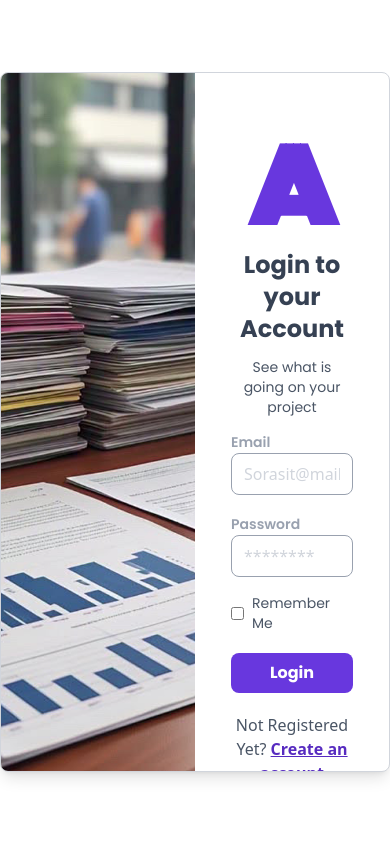
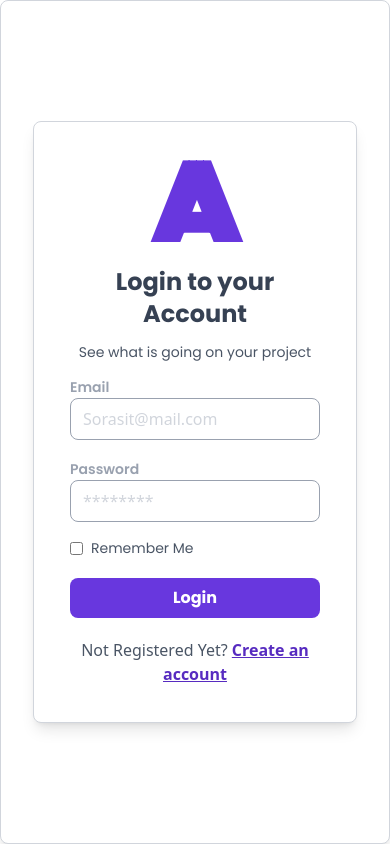
Before and after one commit to CSC105-2024/G12-Agile, a React (Vite) app: page / in a window 390 px wide. Built offline with nearby package versions, Linux system fonts and the light colour scheme.

Commit message:
Responsive regis/login

```diff
--- a/src/pages/Login.jsx
+++ b/src/pages/Login.jsx
@@ -20,24 +20,25 @@ const Login = () => {
   };
 
   return (
-    <div className="flex items-center justify-center min-h-screen">
-      {/*image and form*/}
-      <div className="flex w-[1000px] h-[700px] bg-white shadow-lg rounded-lg overflow-hidden border border-gray-300">
+    <div className="flex items-center justify-center min-h-screen bg-white p-8 shadow-lg rounded-lg border border-gray-300">
+      {/* image and form */}
+      <div className="flex flex-col md:flex-row w-[1000px] h-full md:h-[700px] bg-white shadow-lg rounded-lg overflow-hidden border border-gray-300">
 
+        {/* image */}
         <div
-          className="w-1/2 bg-cover bg-center"
+          className="hidden md:block w-full md:w-1/2 h-[250px] md:h-auto bg-cover bg-center"
           style={{ backgroundImage: `url(${rectangleImg})` }}
         ></div>
 
-        {/*form*/}
-        <div className="w-1/2 p-9 mt-8">
+        {/* form */}
+        <div className="w-full md:w-1/2 p-9 flex flex-col justify-center">
           <div className="text-8xl font-bold font-monoton text-[#6837DE] text-center mb-3">
             A
           </div>
           <div className="text-2xl font-bold font-poppins text-gray-700 text-center mb-3">
             Login to your Account
           </div>
-        <div className=" text-sm font-poppins text-gray-600 text-center mb-3">
+          <div className="text-sm font-poppins text-gray-600 text-center mb-3">
             See what is going on your project
           </div>
 
@@ -53,7 +54,9 @@ const Login = () => {
                 {...register("email", { required: "Email is required" })}
                 className="w-full px-3 py-2 border border-gray-400 rounded-lg focus:outline-none focus:ring-1 focus:ring-purple-500 placeholder-gray-300"
               />
-              {errors.email && <p className="text-red-500 text-sm">{errors.email.message}</p>}
+              {errors.email && (
+                <p className="text-red-500 text-sm">{errors.email.message}</p>
+              )}
             </div>
 
             {/* Password */}
@@ -67,7 +70,9 @@ const Login = () => {
                 {...register("password", { required: "Password is required" })}
                 className="w-full px-3 py-2 border border-gray-400 rounded-lg focus:outline-none focus:ring-1 focus:ring-purple-500 placeholder-gray-300"
               />
-              {errors.password && <p className="text-red-500 text-sm">{errors.password.message}</p>}
+              {errors.password && (
+                <p className="text-red-500 text-sm">{errors.password.message}</p>
+              )}
             </div>
 
             {/* Remember Me */}
@@ -88,7 +93,10 @@ const Login = () => {
           {/* Register Link */}
           <p className="text-center mt-4 text-gray-600">
             Not Registered Yet?{" "}
-          <Link to="/register" className="text-[#572BC0] font-semibold hover:underline underline">
+            <Link
+              to="/register"
+              className="text-[#572BC0] font-semibold underline"
+            >
               Create an account
             </Link>
           </p>
--- a/src/pages/Register.jsx
+++ b/src/pages/Register.jsx
@@ -1,16 +1,29 @@
 import { Link, useNavigate } from "react-router-dom";
 import { useForm } from "react-hook-form";
+import { useState, useEffect } from "react";
 import Swal from "sweetalert2";
 import bg from "../image/background.png";
 
 const Register = () => {
-
   const navigate = useNavigate();
   const {
     register,
     handleSubmit,
     formState: { errors },
   } = useForm();
+
+  const [isMobile, setIsMobile] = useState(false);
+
+  useEffect(() => {
+    const handleResize = () => {
+      setIsMobile(window.innerWidth < 768);
+    };
+
+    handleResize();
+    window.addEventListener("resize", handleResize);
+    return () => window.removeEventListener("resize", handleResize);
+  }, []);
+
   const onSubmit = (data) => {
     if (Object.keys(errors).length > 0) {
       return;
@@ -27,9 +40,16 @@ const Register = () => {
     console.log("✅ Registered Data:", data);
   };
 
-
   return (
-    <div className="flex min-h-screen items-center justify-center"style={{ backgroundImage: `url(${bg})` }}>
+    <div
+      className="flex min-h-screen items-center justify-center bg-white"
+      style={{
+        backgroundImage: isMobile ? "none" : `url(${bg})`,
+        backgroundSize: isMobile ? "initial" : "cover",
+        backgroundPosition: isMobile ? "initial" : "center",
+        backgroundRepeat: isMobile ? "initial" : "no-repeat",
+      }}
+    >
       <div className="w-full max-w-md bg-white p-8 shadow-lg rounded-lg border border-gray-300">
         <div className="text-8xl font-bold font-monoton text-[#6837DE] text-center mb-3">
           A
@@ -46,7 +66,7 @@ const Register = () => {
               type="text"
               placeholder="Firstname"
               {...register("firstname", { required: "Firstname is required" })}
-              className="placeholder-gray-300 font-poppins w-full px-3 py-2 border border-gray-400 rounded-lg focus:outline-none focus:ring-1  focus:ring-purple-500"
+              className="placeholder-gray-300 font-poppins w-full px-3 py-2 border border-gray-400 rounded-lg focus:outline-none focus:ring-1 focus:ring-purple-500"
             />
             {errors.firstname && <p className="text-red-500 text-sm">{errors.firstname.message}</p>}
           </div>
@@ -59,7 +79,7 @@ const Register = () => {
               type="text"
               placeholder="Lastname"
               {...register("lastname", { required: "Lastname is required" })}
-              className="placeholder-gray-300 font-poppins w-full px-3 py-2 border border-gray-400 rounded-lg focus:outline-none focus:ring-1  focus:ring-purple-500"
+              className="placeholder-gray-300 font-poppins w-full px-3 py-2 border border-gray-400 rounded-lg focus:outline-none focus:ring-1 focus:ring-purple-500"
             />
             {errors.lastname && <p className="text-red-500 text-sm">{errors.lastname.message}</p>}
           </div>
@@ -78,7 +98,7 @@ const Register = () => {
                   message: "Invalid email address",
                 },
               })}
-              className="placeholder-gray-300 font-poppins w-full px-3 py-2 border border-gray-400 rounded-lg focus:outline-none focus:ring-1  focus:ring-purple-500"
+              className="placeholder-gray-300 font-poppins w-full px-3 py-2 border border-gray-400 rounded-lg focus:outline-none focus:ring-1 focus:ring-purple-500"
             />
             {errors.email && <p className="text-red-500 text-sm">{errors.email.message}</p>}
           </div>
@@ -94,7 +114,7 @@ const Register = () => {
                 required: "Password is required",
                 minLength: { value: 8, message: "Password must be at least 8 characters" },
               })}
-              className="placeholder-gray-300 font-poppins w-full px-3 py-2 border border-gray-400 rounded-lg focus:outline-none focus:ring-1  focus:ring-purple-500"
+              className="placeholder-gray-300 font-poppins w-full px-3 py-2 border border-gray-400 rounded-lg focus:outline-none focus:ring-1 focus:ring-purple-500"
             />
             {errors.password && <p className="text-red-500 text-sm">{errors.password.message}</p>}
           </div>
@@ -111,17 +131,20 @@ const Register = () => {
                 validate: (value, formValues) =>
                   value === formValues.password || "Passwords don't match",
               })}
-              className="placeholder-gray-300 font-poppins w-full px-3 py-2 border border-gray-400 rounded-lg focus:outline-none focus:ring-1  focus:ring-purple-500"
+              className="placeholder-gray-300 font-poppins w-full px-3 py-2 border border-gray-400 rounded-lg focus:outline-none focus:ring-1 focus:ring-purple-500"
             />
             {errors.confirmPassword && <p className="text-red-500 text-sm">{errors.confirmPassword.message}</p>}
-            </div>
+          </div>
 
           <div>
             <label className="font-poppins font-semibold text-gray-400 text-sm">
               Role
             </label>
             <div className="relative">
-              <select {...register("role", { required: "Please select a role" })} className="w-full px-4 py-2 border border-gray-400 rounded-md bg-white text-gray-700 appearance-none focus:outline-none focus:ring-1 focus:ring-purple-500">
+              <select
+                {...register("role", { required: "Please select a role" })}
+                className="w-full px-4 py-2 border border-gray-400 rounded-md bg-white text-gray-700 appearance-none focus:outline-none focus:ring-1 focus:ring-purple-500"
+              >
                 <option value="" disabled selected>
                   Select Role
                 </option>
@@ -137,14 +160,14 @@ const Register = () => {
 
           <button
             type="submit"
-            className=" mt-4 w-full bg-[#6837DE] text-white py-2 rounded-lg hover:bg-[#572BC0] transition"
+            className="mt-4 w-full bg-[#6837DE] text-white py-2 rounded-lg hover:bg-[#572BC0] transition"
           >
             <div className="font-bold font-poppins text-center">Register</div>
           </button>
         </form>
 
         <p className="text-center mt-6 text-gray-600">
-          Do you already have an account?{"  "}
+          Do you already have an account?{" "}
           <Link
             to="/login"
             className="text-[#6837DE] font-semibold hover:underline underline"
@@ -156,4 +179,5 @@ const Register = () => {
     </div>
   );
 };
+
 export default Register;
```
Lines whose indentation alone changed are shown as unchanged.
